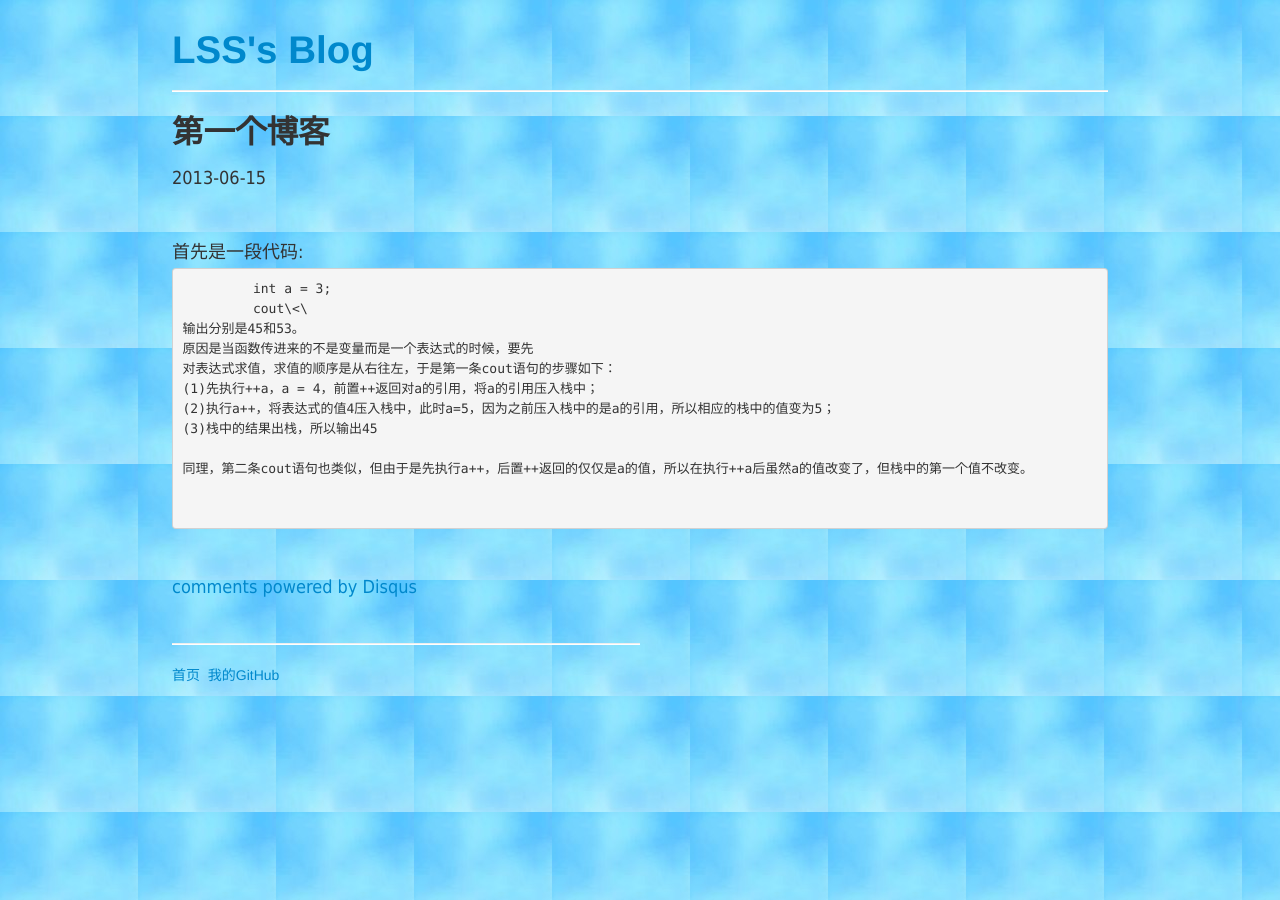
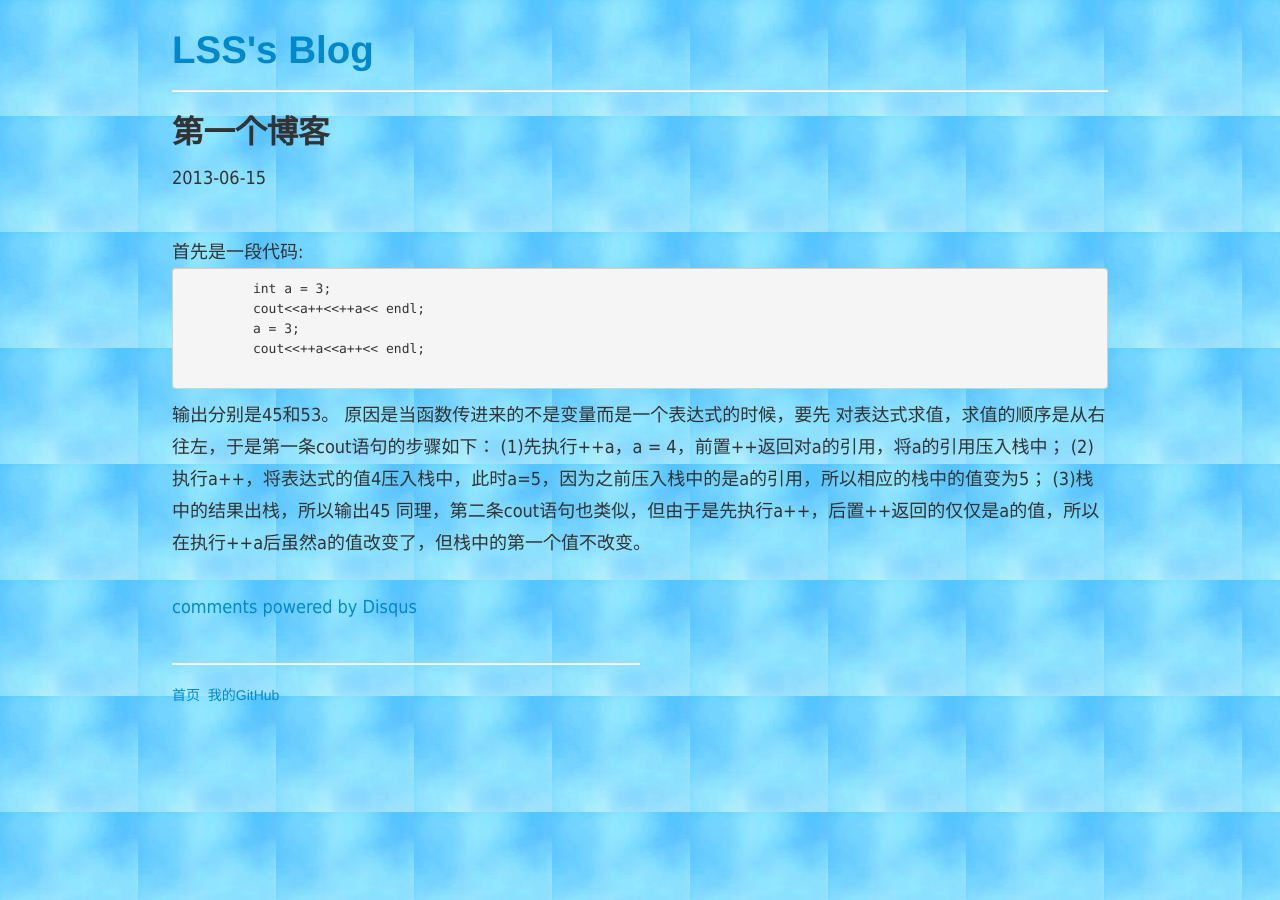
Before and after one commit to LSS1990/lssblog, a Jekyll site: the page built from _posts/2013-06-15-day.html, in a window 1280 px wide. Built offline with Jekyll 4.4.1, drawn with Linux system fonts in a browser that asks for light colours; comment, search, counter and statistics services are not loaded; some of the changed lines change nothing that is shown.

Commit message:
Update 2013-06-15-day.html

```diff
--- a/_posts/2013-06-15-day.html
+++ b/_posts/2013-06-15-day.html
@@ -6,9 +6,9 @@ tag: C++中前置++与后置++的区别
 首先是一段代码:
 	<pre>
 	 int a = 3;
-	 cout\<\<a++\<\<++a\<\<endl;
+	 cout&lt&lta++&lt&lt++a&lt&lt endl;
 	 a = 3;
-	 cout\<\<++a\<\<a++\<\<endl;
+	 cout&lt&lt++a&lt&lta++&lt&lt endl;
 	 </pre>
 输出分别是45和53。
 原因是当函数传进来的不是变量而是一个表达式的时候，要先
```
